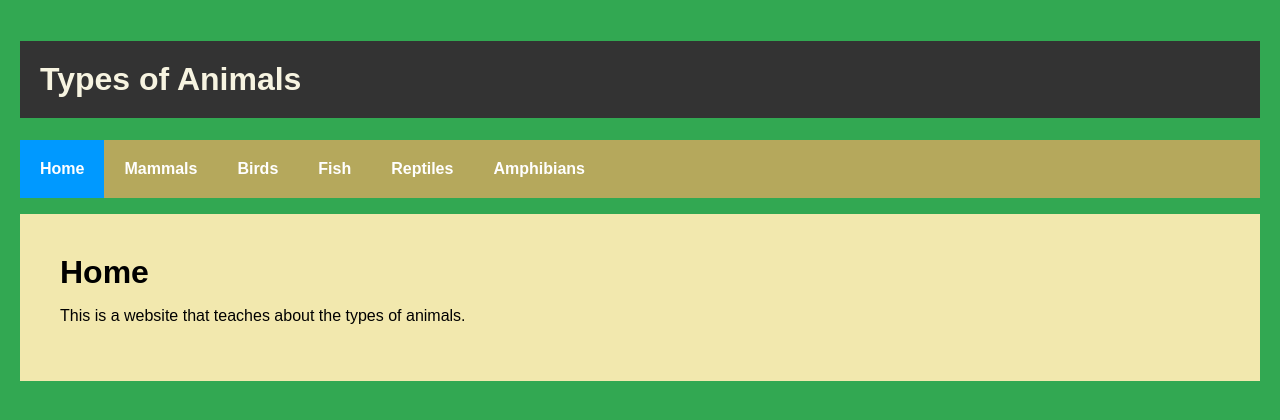
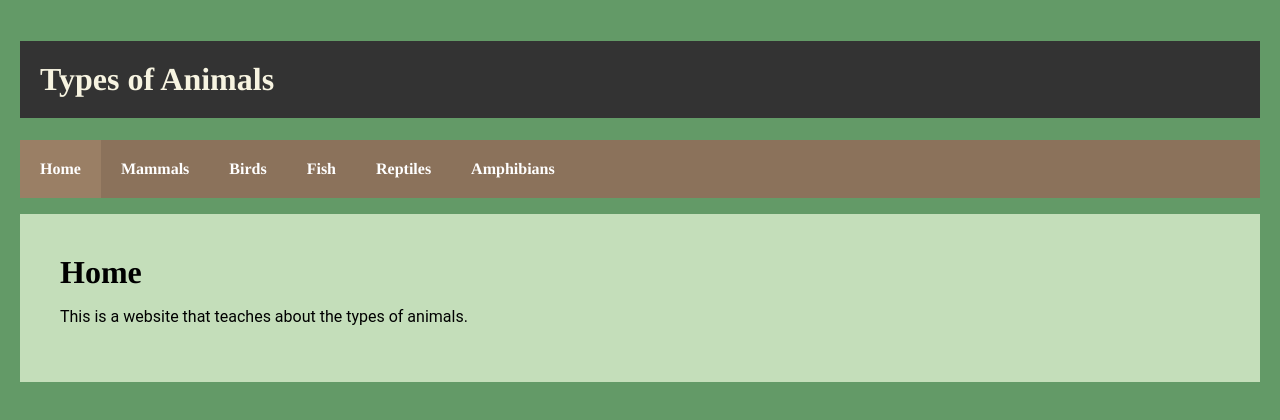
Before and after one commit to zacper/CIS453L_Project, a React app: page / in a window 1280 px wide. Built offline with nearby package versions, Linux system fonts and the light colour scheme.

Commit message:
Made cosmetic changes based on self-review

```diff
--- a/src/Amphibians.js
+++ b/src/Amphibians.js
@@ -2,7 +2,7 @@ import React, { Component } from "react";
 import styled from "styled-components";
 
 const AmphibianDiv = styled.div`
-background-color: #f2e8ae;
+background-color: #c4deba;
 padding: 40px;
 `;
 class Amphibians extends Component {
--- a/src/Birds.js
+++ b/src/Birds.js
@@ -2,7 +2,7 @@ import React, { Component } from "react";
 import styled from "styled-components";
 
 const BirdDiv = styled.div`
-background-color: #f2e8ae;
+background-color: #c4deba;
 padding: 40px;
 `;
 class Birds extends Component {
--- a/src/Fish.js
+++ b/src/Fish.js
@@ -2,7 +2,7 @@ import React, { Component } from "react";
 import styled from "styled-components";
 
 const FishDiv = styled.div`
-background-color: #f2e8ae;
+background-color: #c4deba;
 padding: 40px;
 `;
 class Fish extends Component {
--- a/src/Home.js
+++ b/src/Home.js
@@ -5,11 +5,12 @@ import styled from "styled-components";
 
 const HomeTitle = styled.h2`
  font-size: 2em;
+ font-family: Cursive, Times, sans-serif;
 
 `;
 
 const HomeDiv = styled.div`
-background-color: #f2e8ae;
+background-color: #c4deba;
 padding: 40px;
 `;
 
--- a/src/Main.js
+++ b/src/Main.js
@@ -17,22 +17,33 @@ const MainTitle = styled.h1`
 padding: 20px;
 background-color: #333333;
 color: #f7f4e1;
+font-family: Cursive, Times, sans-serif;
+font-size: 2em;
+
 `;
+
+const MainLi = styled.li`
+  font-family: Cursive, Times, serif;
+`;
+
+
 
   class Main extends React.Component {
     render() {
       return (
         <HashRouter>
           <div>
+
             <MainTitle>Types of Animals</MainTitle>
             <ul className="header">
-              <li><NavLink exact to="/">Home</NavLink></li>
-              <li><NavLink to="/mammals">Mammals</NavLink></li>
-              <li><NavLink to="/birds">Birds</NavLink></li>
-              <li><NavLink to="/fish">Fish</NavLink></li>
-              <li><NavLink to="/reptiles">Reptiles</NavLink></li>
-              <li><NavLink to="/amphibians">Amphibians</NavLink></li>
+              <MainLi><NavLink exact to="/">Home</NavLink></MainLi>
+              <MainLi><NavLink to="/mammals">Mammals</NavLink></MainLi>
+              <MainLi><NavLink to="/birds">Birds</NavLink></MainLi>
+              <MainLi><NavLink to="/fish">Fish</NavLink></MainLi>
+              <MainLi><NavLink to="/reptiles">Reptiles</NavLink></MainLi>
+              <MainLi><NavLink to="/amphibians">Amphibians</NavLink></MainLi>
             </ul>
+
             <div className="content">
               <Route exact path="/" component={Home}/>
               <Route path="/mammals" component={Mammals}/>
--- a/src/Mammals.js
+++ b/src/Mammals.js
@@ -3,7 +3,7 @@ import React, { Component } from "react";
 import styled from "styled-components";
 
 const MammalDiv = styled.div`
-background-color: #f2e8ae;
+background-color: #c4deba;
 padding: 40px;
 `;
 class Mammals extends Component {
--- a/src/Reptiles.js
+++ b/src/Reptiles.js
@@ -3,7 +3,7 @@ import React, { Component } from "react";
 import styled from "styled-components";
 
 const ReptileDiv = styled.div`
-background-color: #f2e8ae;
+background-color: #c4deba;
 padding: 40px;
 `;
 class Reptiles extends Component {
--- a/src/index.css
+++ b/src/index.css
@@ -1,13 +1,17 @@
 body {
-  background-color: #32a852;
+  background-color: #639a67;
   padding: 20px;
   margin: 0;
 }
 
 
-h1, h2, p, ul, li {
-  font-family: sans-serif;
+h1, p, ul, li {
+  font-family: roboto, sans-serif;
 
+}
+
+h2, nav {
+  font-family: Cursive, Times, serif;
 }
 ul.header li {
   display: inline;
@@ -15,7 +19,7 @@ ul.header li {
   margin: 0;
 }
 ul.header {
-  background-color: #b5a85c;
+  background-color: #8b725b;
   padding: 0;
 }
 ul.header li a {
@@ -35,5 +39,5 @@ ul.header li a {
 }
 
 .active {
-  background-color: #0099FF;
+  background-color: #9a7f65;
 }
```
